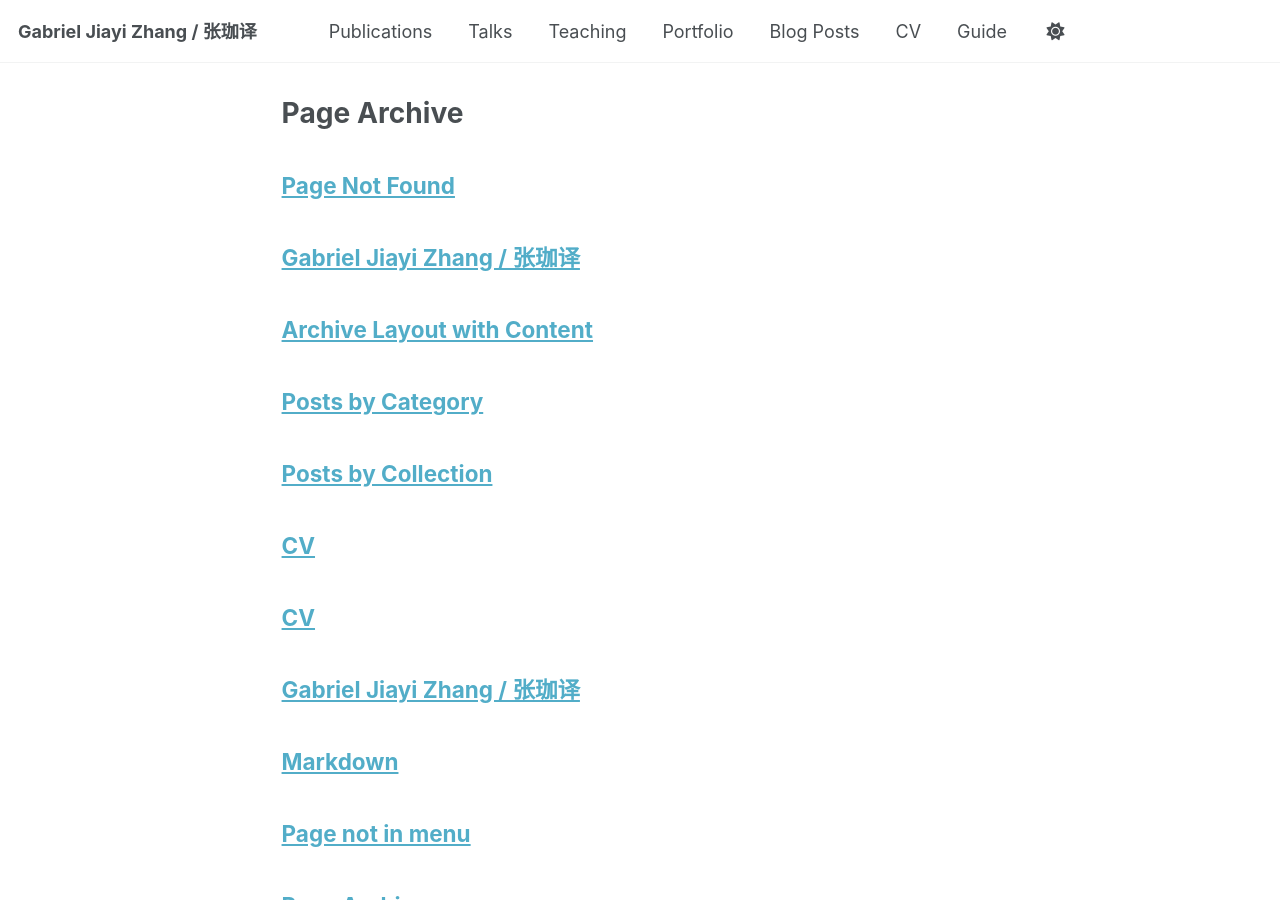
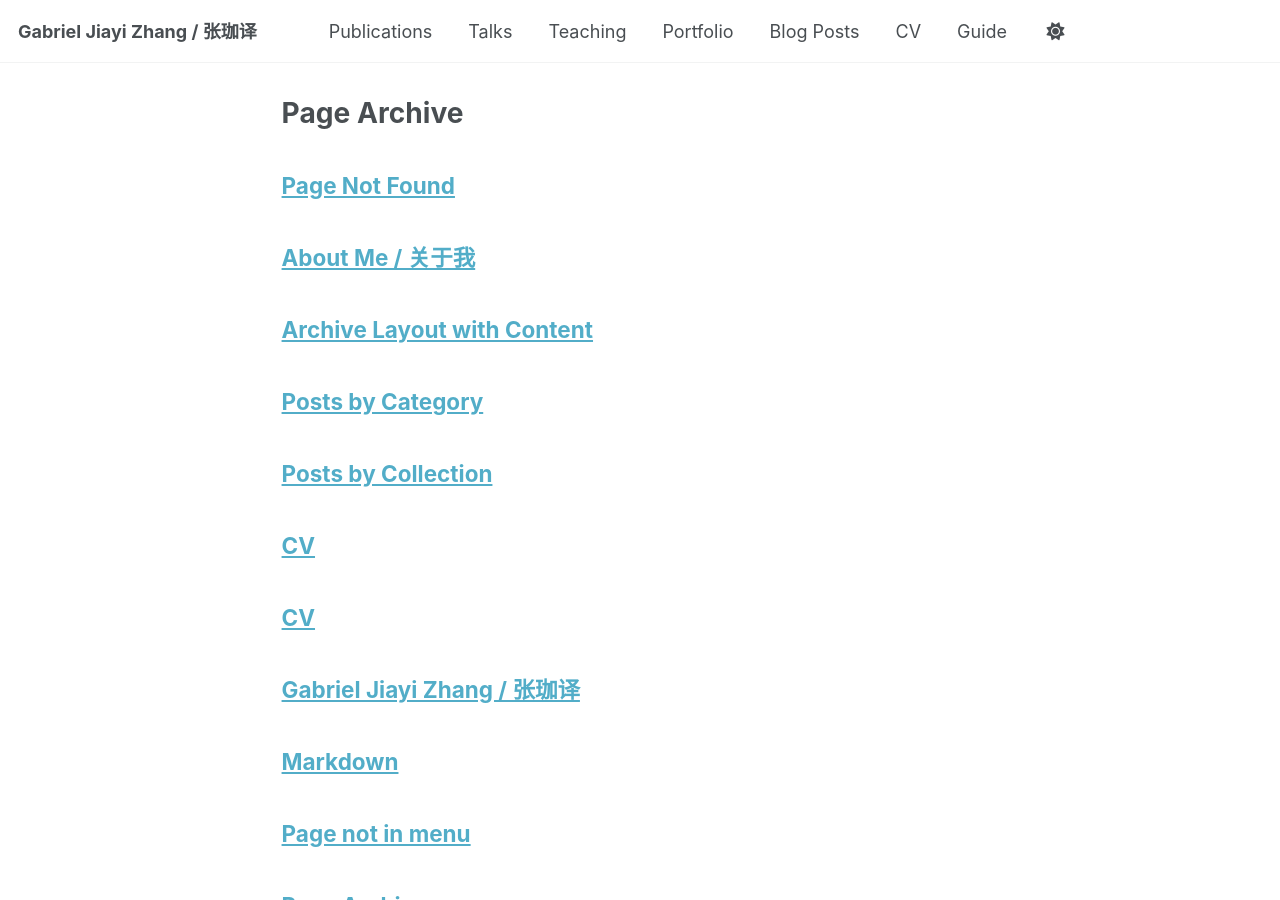
Before and after one commit to ZhangJiayi24/ZhangJiayi24.github.io, a Jekyll site: the page built from _pages/page-archive.html, in a window 1280 px wide and 900 px high. Built offline with Jekyll 4.4.1, drawn with Linux system fonts in a browser that asks for light colours; some of the changed lines change nothing that is shown.

Commit message:
Update about.md

```diff
--- a/_pages/about.md
+++ b/_pages/about.md
@@ -1,38 +1,69 @@
 ---
 layout: page
-title: "Gabriel Jiayi Zhang / 张珈译"
-permalink: /
+title: "About Me / 关于我"
+permalink: /about/
 author_profile: true
 ---
 
-Welcome to my academic homepage! 👋
+## 👨‍🎓 Gabriel Jiayi Zhang / 张珈译
 
-I am **Gabriel Jiayi Zhang (张珈译)**, an undergraduate student in **Mathematics and Applied Mathematics** at the **University of Nottingham Ningbo China (UNNC)**.
-
-My research interests include:
+I am an undergraduate student in **Mathematics and Applied Mathematics** at the **University of Nottingham Ningbo China (UNNC)**. My research interests lie in:
 
 - **Graph Convolutional Networks (GCNs)**
 - **Multimodal Large Language Models (MM-LLMs)**
+- **Federated Learning**
 - **AI for Science**
 
-Currently, I am leading the development of a **federated spectral-aware spatio-graph forecasting framework**, incorporating **fairness-aware aggregation mechanisms**, with the goal of submitting to **AAAI 2025**.
+I am currently leading the development of a **federated spectral-aware spatio-graph forecasting framework** with **fairness-aware aggregation mechanisms**, targeting submission to **AAAI 2025**. I am also a co-author of multiple peer-reviewed papers currently under review or accepted at international journals and conferences.
 
 ---
 
-欢迎访问我的学术主页！
+## 🧠 Research Contributions / 研究成果
 
-我叫**张珈译（Gabriel Jiayi Zhang）**，是宁波诺丁汉大学数学与应用数学专业的一名本科生。
+### Selected Publications:
+1. *FGSCare: A Feature-driven Grid Search-based Machine Learning Framework for Coronary Heart Disease Prediction*
+   *(Healthcare Analytics, under review)*
+2. *TrafficKAN-GCN: Kolmogorov-Arnold Network for Traffic Flow Optimization*
+   *(Decision Analytics Journal, under review)*
+3. *SCANet: Real-Time Cloud Segmentation via Segregation and Context Aggregation*
+   *(ICLR 2025 Workshop)*
+4. *RAINER: Robust Ensemble Learning for Rainfall Prediction*
+   *(arXiv preprint)*
 
-我的研究兴趣包括：
-
-- **图卷积网络（GCNs）**
-- **多模态大语言模型（MM-LLMs）**
-- **面向科学的人工智能（AI for Science）**
-
-目前我正在主导一个结合频谱建模与公平性机制的**联邦图时序预测框架**，计划投稿至 **AAAI 2025**。
+More details available on the [Publications](/publications/) page.
 
 ---
 
-📄 [Curriculum Vitae (PDF)](/files/ZJY_Resume.pdf)
-📫 Contact: smyjz19@nottingham.edu.cn
-🔗 [GitHub](https://github.com/ZhangJiayi24) · [Google Scholar](https://scholar.google.com/citations?user=bLUpHDsAAAAJ)
+## 📚 学术背景
+
+- **2024 – Present**: BSc (Hons) in Mathematics with Applied Mathematics, UNNC
+- **2024 – Present**: Undergraduate Researcher on Graph Learning and Federated AI
+- Research topics include: **GNNs**, **Spectral Graph Theory**, **Spatiotemporal Modeling**, and **Fairness in FL**
+
+---
+
+## 🏅 Awards & Honors
+
+- 2024: 🏆 Selected Undergraduate Research Leader (Graph AI, UNNC)
+- 2023: 🏅 Top 5% Mathematics Competition Award – China Regionals
+- 2022: 🥇 First Prize in National High School Mathematics League
+
+---
+
+## ✉️ Contact
+
+- **Email (School)**: smyjz19@nottingham.edu.cn
+- **Email (Personal)**: jiayi.zhang718@gmail.com
+- **GitHub**: [ZhangJiayi24](https://github.com/ZhangJiayi24)
+- **Google Scholar**: [View Profile](https://scholar.google.com/citations?user=bLUpHDsAAAAJ)
+
+---
+
+## 🎵 Personal Interests / 兴趣爱好
+
+Outside of research, I enjoy long-distance running, photography, and music composition. I am passionate about interdisciplinary learning, especially at the intersection of mathematics, science, and technology.
+
+---
+
+欢迎浏览我的主页并联系合作！
+Feel free to reach out for research collaborations or discussions.
```
